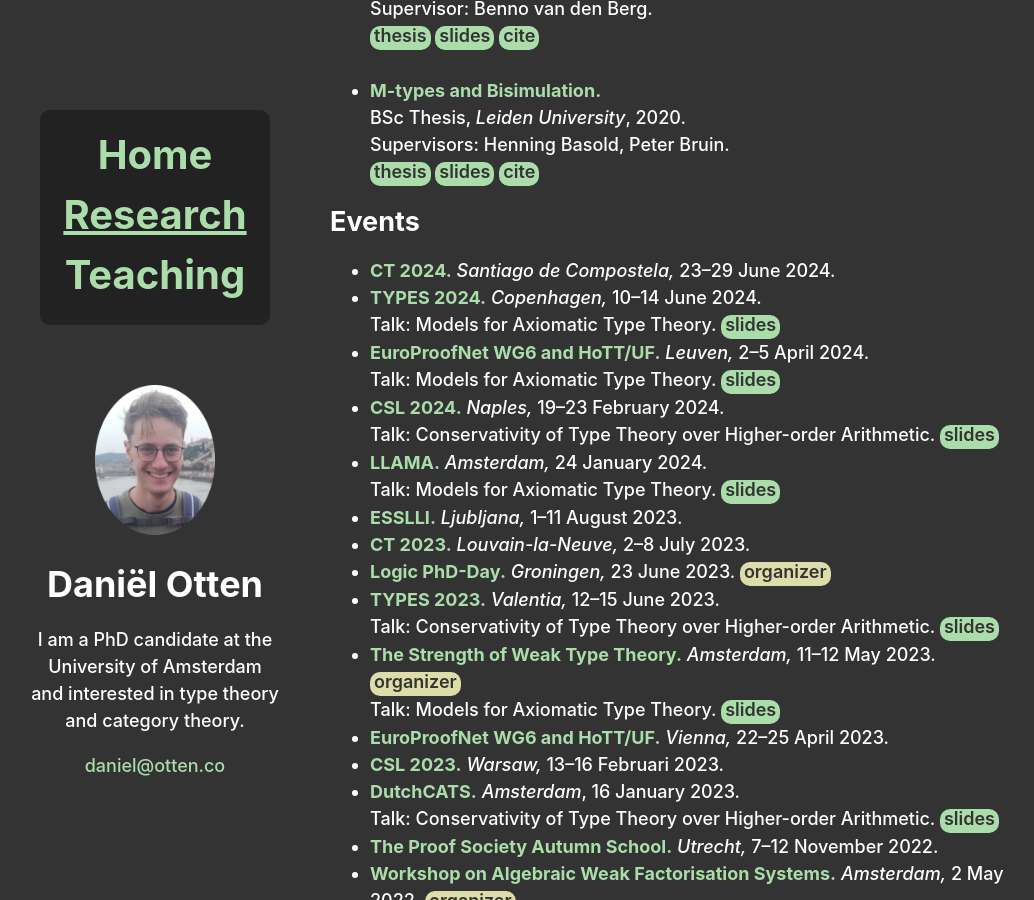
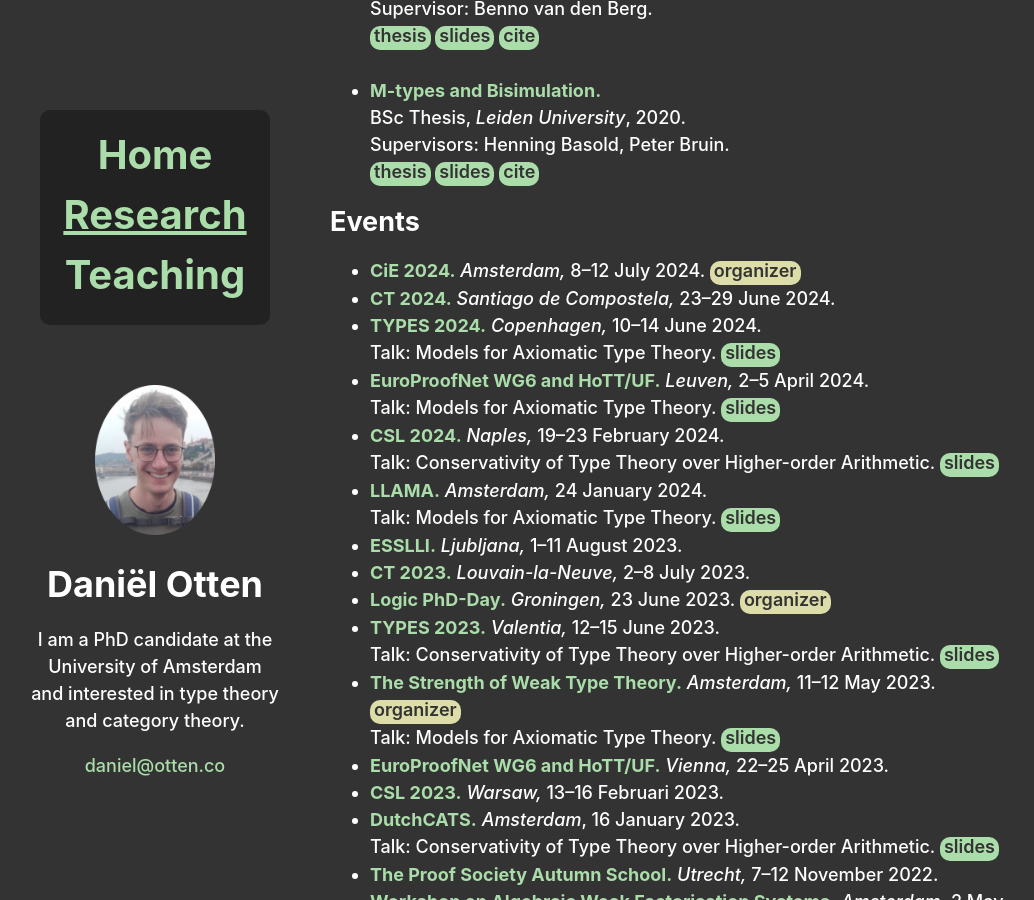
Before and after one commit to DDOtten/ddotten.github.io, a Jekyll site: the page built from research.md, in a window 1280 px wide and 900 px high, scrolled down 412 px. Shown: the whole window, without its empty margins (110-1144 px from the left). Built offline with Jekyll 4.4.1, drawn with Linux system fonts in a browser that asks for light colours.

Commit message:
added CiE

```diff
--- a/research.md
+++ b/research.md
@@ -24,6 +24,8 @@ layout: page
 
 # Events
 
+- **[CiE 2024](https://events.illc.uva.nl/CiE/CiE2024/Main/).**
+  *Amsterdam,* 8--12 July 2024. <mark>organizer</mark>
 - **[CT 2024](https://www.usc.gal/regaca/ct2024/).**
   *Santiago de Compostela,* 23--29 June 2024.
 - **[TYPES 2024](https://types2024.itu.dk/).**
```
